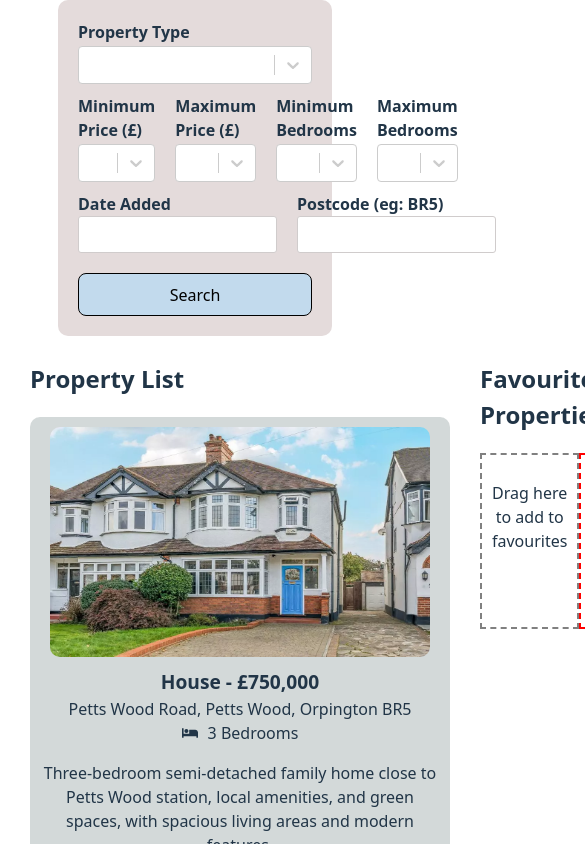
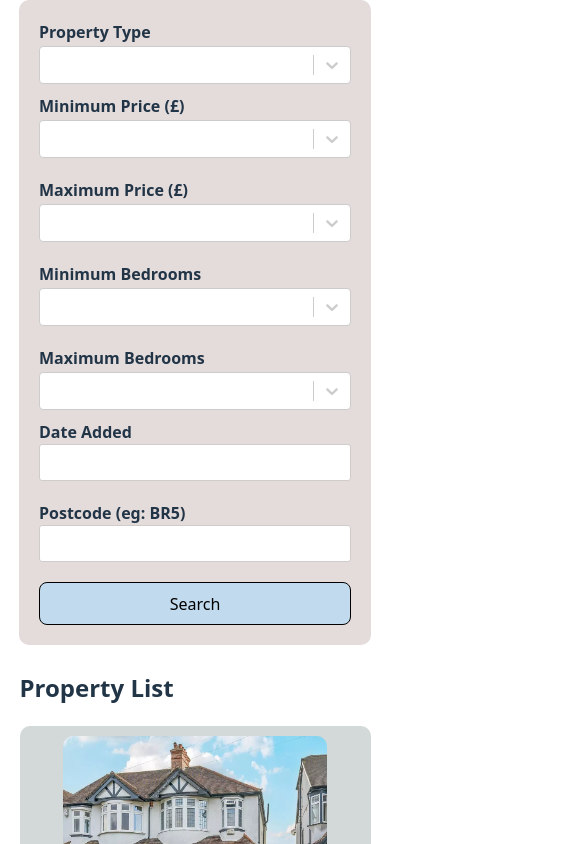
Before and after one commit to shashini13/React-CW, a React (Vite) app: page / in a window 390 px wide. Shown: the top 844 px of the page, 585 px wide, since content can reach past the window. Built offline with nearby package versions, Linux system fonts and the light colour scheme.

Commit message:
Added media queries for SearchForm & PropertyList in phone view

```diff
--- a/src/App.css
+++ b/src/App.css
@@ -95,6 +95,22 @@
   margin: 5px 0 0 0;
 }
 
+.property-card-btn {
+  margin: 5px;
+}
+
+/*Favourites*/
+.favourites {
+  flex: 1;
+  position: sticky;
+  top: 0;
+  align-self: flex-start;
+}
+
+.favourites h2 {
+  margin-top: 5px;
+}
+
 .add-remove-section {
   display: flex;
   text-align: center;
@@ -113,25 +129,15 @@
   padding: 10px;
 }
 
-.property-card-btn {
-  margin: 5px;
-}
-
-/*Favourites*/
-.favourites {
-  width: 100%;
-  position: sticky;
-  top: 0;
-  align-self: flex-start;
-}
-
-.favourites h2 {
-  margin-top: 5px;
+.favourites-btn {
+  display: none;
 }
 
 /*PropertyList*/
 .property-list-div {
   margin-left: 30px;
+  box-sizing: border-box;
+  flex: 3;
 }
 
 .property-list-div h2 {
@@ -236,3 +242,68 @@
   border: 0;
   height: 400px;
 }
+
+@media (max-width: 600px) {
+  /*search form*/
+  .search-form {
+    width: 80%;
+    margin: 0 auto;
+  }
+
+  .price-bedroom-div, .date-postcode-div {
+    flex-direction: column;
+  }
+
+  .price-bedroom-div {
+    gap: 10px;
+  }
+
+  /*below search form*/
+  .below-search-form-section {
+    flex-direction: column;
+  }
+
+  /*property list*/
+  .property-list-div {
+   margin: 0;
+   width: 90%;
+   margin: 0 auto;
+  }
+
+  .property-list-content {
+    justify-content: center;
+  }
+
+  /*property card*/
+  .property-card {
+    margin: 0;
+    padding-bottom: 18px;
+    margin-bottom: 10px;
+  }
+
+  .property-card img {
+    width: 80%;
+    height: 45%;
+  }
+
+  /*favourites*/
+  .add-remove-section {
+    flex-direction: column;
+  }
+
+  .add-drag-drop {
+    margin: 0 auto;
+  }
+
+  .favourites-btn {
+    position: fixed;
+    bottom: 20px;
+    right: 20px;
+    background-color: rgba(255, 255, 255, 0.856);
+    border: 1px solid black;
+    z-index: 1000;
+
+  }
+
+  /**/
+}
```
